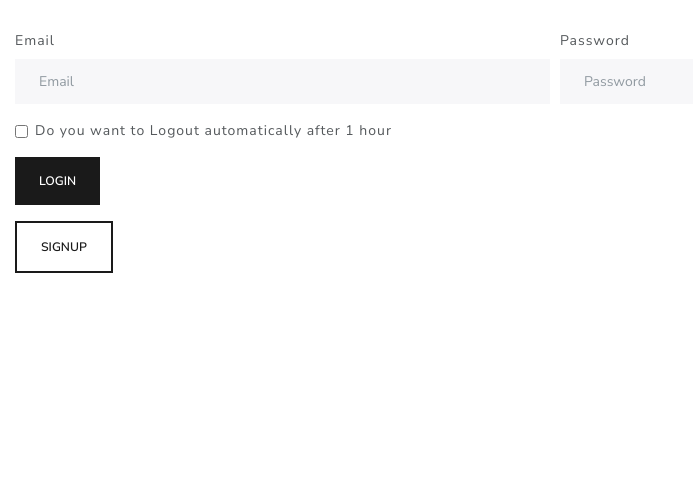
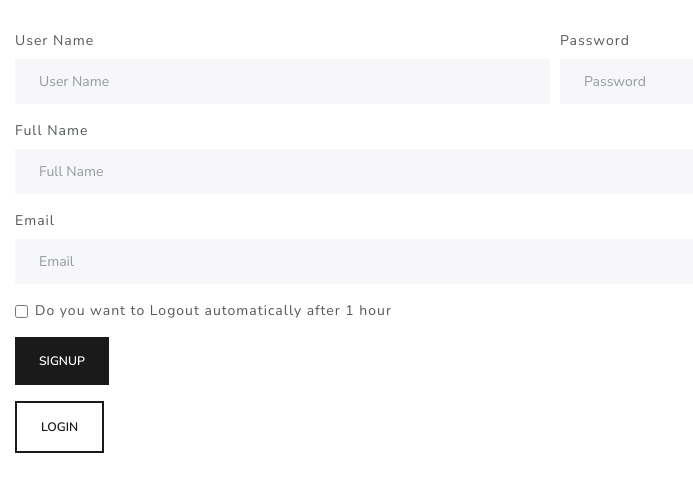
Before and after one commit to XshubhamX/Dev-Connector-Frontend, a React (Create React App) app: page /signup in a window 1280 px wide. Shown: the top 492 px of the page, without its empty margins (0-693 px from the left). Built offline with nearby package versions, Linux system fonts and the light colour scheme.

Commit message:
Otp frontend under const.

```diff
--- a/package.json
+++ b/package.json
@@ -13,6 +13,7 @@
     "react-bootstrap": "^1.5.0",
     "react-dom": "^17.0.1",
     "react-redux": "^7.2.2",
+    "react-router": "^5.2.0",
     "react-router-bootstrap": "^0.25.0",
     "react-router-dom": "^5.2.0",
     "react-scripts": "4.0.3",
--- a/src/App.js
+++ b/src/App.js
@@ -1,18 +1,41 @@
 import React, { useState, useCallback } from "react";
 import { Switch, Redirect, Route } from "react-router-dom";
 import Posts from "./pages/posts";
-import Login from "./pages/login";
+import Login from "./pages/Auth/login";
+import Signup from "./pages/Auth/signup";
+import Otp from "./pages/Auth/otp";
 import Layout from "./components/layout";
+import Home from "./pages/home";
 import { PostContext } from "./context/ReposContext";
+import { AuthContext } from "./context/AuthContext";
+import { TempContext } from "./context/TempContext";
 
 const App = (props) => {
   const [posts, setPosts] = useState([]);
+  const [name, setName] = useState("");
+  const [username, setUserName] = useState("");
+  const [databaseId, setDatabaseId] = useState("");
 
   const setPostData = useCallback((allPosts) => {
     setPosts(allPosts);
   }, []);
+
+  const login = (token) => {
+    localStorage.setItem("token", token);
+  };
+
+  const logout = () => {
+    localStorage.removeItem(token);
+  };
+
+  const set = (temp_name, temp_user_name, d_id) => {
+    setName(temp_name);
+    setUserName(temp_user_name);
+    setDatabaseId(d_id);
+  };
+
   let token = localStorage.getItem("token");
-  console.log(token);
+
   let routes;
   if (token) {
     routes = (
@@ -24,21 +47,40 @@ const App = (props) => {
   } else {
     routes = (
       <Switch>
-        <Route for="/login" component={Login} />
-        <Redirect to="/login" />
+        <Route path="/" component={Home} exact />
+        <Route path="/login" component={Login} />
+        <Route path="/signup" component={Signup} />
+        <Route path="/otp" component={Otp} />
+        <Redirect to="/" />
       </Switch>
     );
   }
 
   return (
-    <PostContext.Provider
+    <AuthContext.Provider
       value={{
-        posts,
-        setPosts: setPostData,
+        login,
+        logout,
       }}
     >
-      {token ? <Layout>{routes}</Layout> : routes}
-    </PostContext.Provider>
+      <TempContext.Provider
+        value={{
+          name,
+          username,
+          databaseId,
+          set,
+        }}
+      >
+        <PostContext.Provider
+          value={{
+            posts,
+            setPosts: setPostData,
+          }}
+        >
+          {token ? <Layout>{routes}</Layout> : routes}
+        </PostContext.Provider>
+      </TempContext.Provider>
+    </AuthContext.Provider>
   );
 };
 
--- a/src/components/childComponents/loginFormComponent.js
+++ b/src/components/childComponents/loginFormComponent.js
@@ -4,7 +4,18 @@ import { Form, Col } from "react-bootstrap";
 const FormComponent = (props) => {
   let data;
 
-  if (props.loginState) {
+  if (props.otpPage) {
+    data = (
+      <div>
+        <Form.Row>
+          <Form.Group as={Col} controlId="Otp">
+            <Form.Label>Otp</Form.Label>
+            <Form.Control type="text" placeholder="Otp" />
+          </Form.Group>
+        </Form.Row>
+      </div>
+    );
+  } else if (props.loginState) {
     data = (
       <div>
         <Form.Row>
--- /dev/null
+++ b/src/context/AuthContext.js
@@ -0,0 +1,6 @@
+import { createContext } from "react";
+
+export const AuthContext = createContext({
+  login: () => {},
+  logout: () => {},
+});
--- /dev/null
+++ b/src/context/TempContext.js
@@ -0,0 +1,8 @@
+import { createContext } from "react";
+
+export const TempContext = createContext({
+  name: "",
+  username: "",
+  databaseId: "",
+  set: () => {},
+});
--- a/src/index.js
+++ b/src/index.js
@@ -10,7 +10,7 @@ import "./App.css";
 localStorage.removeItem("token");
 
 const client = new ApolloClient({
-  uri: "http://localhost:5000",
+  uri: "http://localhost:4000/graphql",
   cache: new InMemoryCache(),
   headers: {
     authorization: "Bearer " + localStorage.getItem("token") || "",
--- a/src/pages/login.js
+++ b/src/pages/Auth/login.js
@@ -1,12 +1,11 @@
 import React, { useState } from "react";
 import { gql, useMutation } from "@apollo/client";
 import { Form, Button } from "react-bootstrap";
-import FormData from "../components/childComponents/loginFormComponent";
-import "./login.css";
+import { Link } from "react-router-dom";
+import FormData from "../../components/childComponents/loginFormComponent";
+
 const Login = (props) => {
-  const [isLogin, setIsLogin] = useState(true);
-
-  const SIGNIN_MUTATION = gql`
+  const LOGIN_MUTATION = gql`
     mutation login($email: String!, $password: String!) {
       login(email: $email, password: $password) {
         user {
@@ -20,30 +19,26 @@ const Login = (props) => {
     }
   `;
 
-  const [login, payload] = useMutation(SIGNIN_MUTATION);
+  let [login, { error, loading }] = useMutation(LOGIN_MUTATION);
 
-  const changeModeHandler = () => {
-    setIsLogin(!isLogin);
-  };
-
-  const signinHandler = (e) => {
+  const signinHandler = async (e) => {
     e.preventDefault();
 
-    login({
+    const data = await login({
       variables: {
         email: e.target.Email.value,
         password: e.target.Password.value,
       },
     });
 
-    console.log(payload);
+    console.log(data);
   };
 
   return (
     <div className="container row bg-secondary">
       <div className="col-lg-12">
         <Form onSubmit={signinHandler}>
-          <FormData loginState={isLogin} />
+          <FormData loginState />
           <Form.Group id="formGridCheckbox">
             <Form.Check
               type="checkbox"
@@ -52,17 +47,15 @@ const Login = (props) => {
           </Form.Group>
           <Form.Group>
             <Button variant="primary" type="submit">
-              {isLogin ? `Login` : `Signup`}
+              Login
             </Button>
           </Form.Group>
           <Form.Group>
-            <Button
-              variant="btn btn-outline-primary"
-              type="button"
-              onClick={changeModeHandler}
-            >
-              {isLogin ? `Signup` : `Login`}
-            </Button>
+            <Link to="/signup">
+              <Button variant="btn btn-outline-primary" type="button">
+                Register
+              </Button>
+            </Link>
           </Form.Group>
         </Form>
       </div>
--- /dev/null
+++ b/src/pages/Auth/otp.js
@@ -0,0 +1,52 @@
+import React from "react";
+import { gql, useMutation } from "@apollo/client";
+import { Form, Button } from "react-bootstrap";
+import FormData from "../../components/childComponents/loginFormComponent";
+
+const Otp = (props) => {
+  const SIGNUP_MUTATION = gql`
+    mutation signup(
+      $email: String!
+      $password: String!
+      $databaseId: String
+      $otp: String
+    ) {
+      login(
+        userData: { email: $email, password: $password }
+        databaseId: $databaseId
+        otp: $otp
+      ) {
+        user {
+          id
+          name
+          email
+        }
+        token
+        expirationTime
+      }
+    }
+  `;
+
+  const [signup, { error, loading }] = useMutation(SIGNUP_MUTATION);
+
+  const signupHandler = async () => {
+    return;
+  };
+
+  return (
+    <div className="container row bg-secondary">
+      <div className="col-lg-12">
+        <Form onSubmit={signupHandler}>
+          <FormData otpPage />
+          <Form.Group>
+            <Button variant="primary" type="submit">
+              Confirm
+            </Button>
+          </Form.Group>
+        </Form>
+      </div>
+    </div>
+  );
+};
+
+export default Otp;
--- /dev/null
+++ b/src/pages/Auth/signup.js
@@ -0,0 +1,62 @@
+import React, { useContext } from "react";
+import { gql, useMutation } from "@apollo/client";
+import { Form, Button } from "react-bootstrap";
+import FormData from "../../components/childComponents/loginFormComponent";
+import { LinkContainer } from "react-router-bootstrap";
+import { TempContext } from "../../context/TempContext";
+import { Link } from "react-router-dom";
+
+const Signup = (props) => {
+  const SEND_OTP_MUTATION = gql`
+    mutation sendOtp($email: String!, $password: String!) {
+      sendOtp(data: { email: $email, password: $Password }) {
+        databaseId
+      }
+    }
+  `;
+
+  const [sendOtp, { error, loading }] = useMutation(SEND_OTP_MUTATION);
+
+  const tempContext = useContext(TempContext);
+
+  const sendotpHandler = async (e) => {
+    const { data } = await sendOtp({
+      variables: {
+        email: e.target.Email,
+        password: e.target.Password,
+      },
+    });
+
+    console.log(data);
+  };
+
+  return (
+    <div className="container row bg-secondary">
+      <div className="col-lg-12">
+        <Form>
+          <FormData />
+          <Form.Group id="formGridCheckbox">
+            <Form.Check
+              type="checkbox"
+              label="Do you want to Logout automatically after 1 hour"
+            />
+          </Form.Group>
+          <Form.Group>
+            <Button variant="primary" onClick={sendotpHandler}>
+              Signup
+            </Button>
+          </Form.Group>
+          <Form.Group>
+            <Link to="/login">
+              <Button variant="btn btn-outline-primary" type="button">
+                Login
+              </Button>
+            </Link>
+          </Form.Group>
+        </Form>
+      </div>
+    </div>
+  );
+};
+
+export default Signup;
--- /dev/null
+++ b/src/pages/home.js
@@ -0,0 +1,7 @@
+import React from "react";
+
+const Home = () => {
+  return <p>Home</p>;
+};
+
+export default Home;
--- a/src/pages/login.css
+++ /dev/null
@@ -1,9 +0,0 @@
-.backImage {
-  background-image: url("./company.png");
-  height: 100vh;
-  background-size: cover;
-  background-position: center;
-  background-repeat: no-repeat;
-  width: auto;
-  display: block;
-}
```
Also changed, not shown: 2 other files (tests, documents, lock files or other folders).
